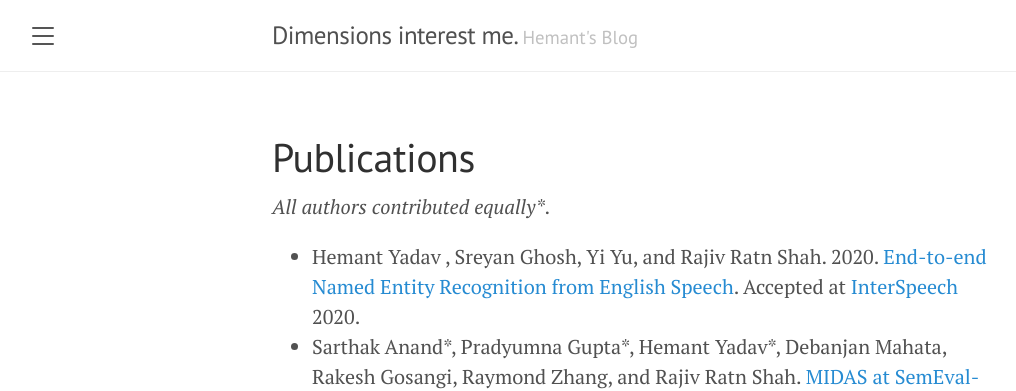
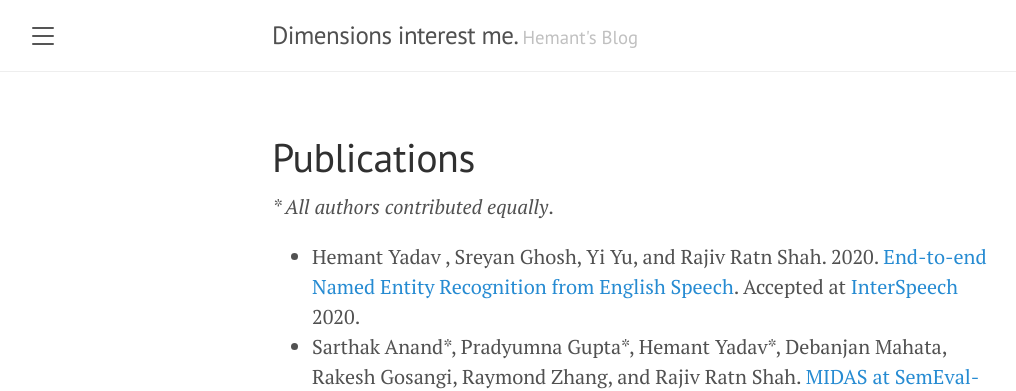
Before and after one commit to raotnameh/raotnameh.github.io, a Jekyll site: the page built from publications.md, in a window 1280 px wide. Shown: the top 391 px of the page, without its empty margins (8-1024 px from the left). Built offline with Jekyll 4.4.1, drawn with Linux system fonts in a browser that asks for light colours.

Commit message:
It's just my website

```diff
--- a/_config.yml
+++ b/_config.yml
@@ -3,7 +3,7 @@ title:               Dimensions interest me.
 tagline:             Hemant's Blog
 description:         I look upto SHIVA whenever I'm confused.
 url:                 https://raotnameh.github.io
-baseurl:             ''
+baseurl:             '/about'
 paginate:            6
 permalink:           pretty
 
--- a/publications.md
+++ b/publications.md
@@ -3,7 +3,7 @@ layout: page
 title: Publications
 ---
 
-_All authors contributed equally\*_.
+_\* All authors contributed equally_.
 
 - Hemant Yadav , Sreyan Ghosh, Yi Yu, and Rajiv Ratn Shah. 2020. [End-to-end Named Entity Recognition from English
                 Speech](https://arxiv.org/abs/2005.11184). Accepted at [InterSpeech](http://www.interspeech2020.org/) 2020.
```
